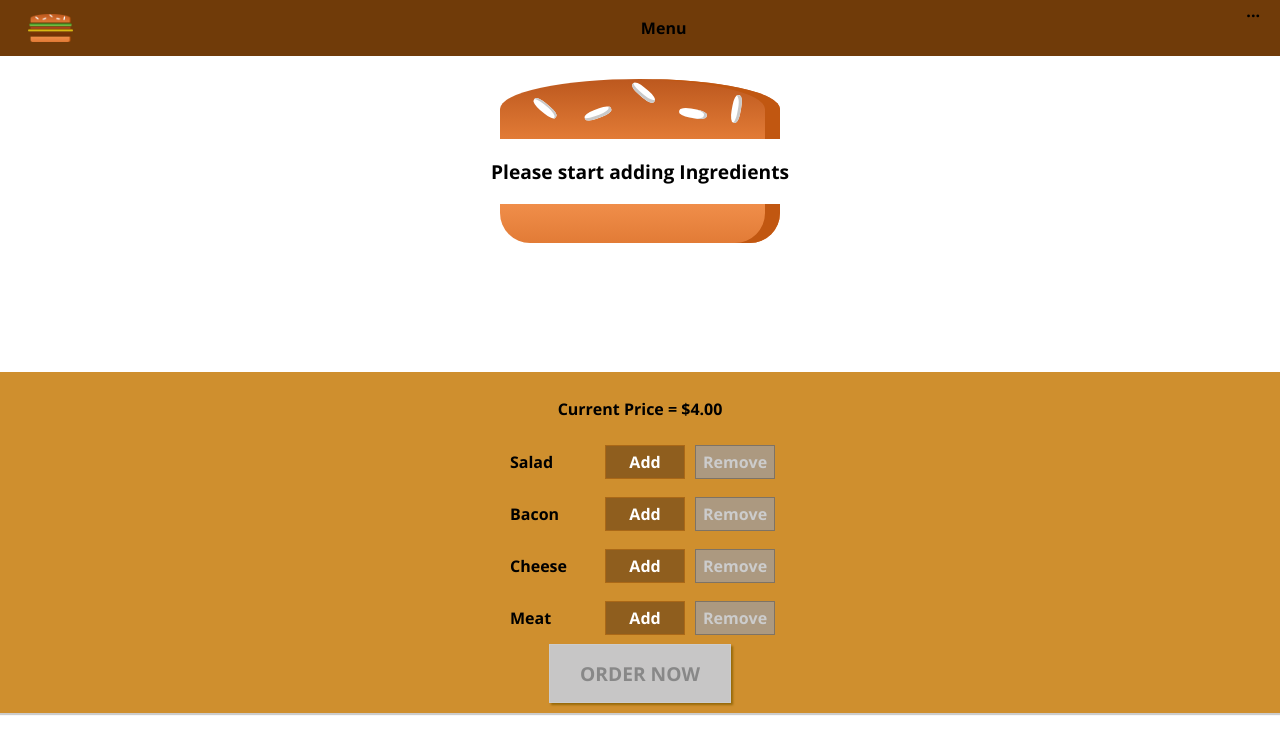
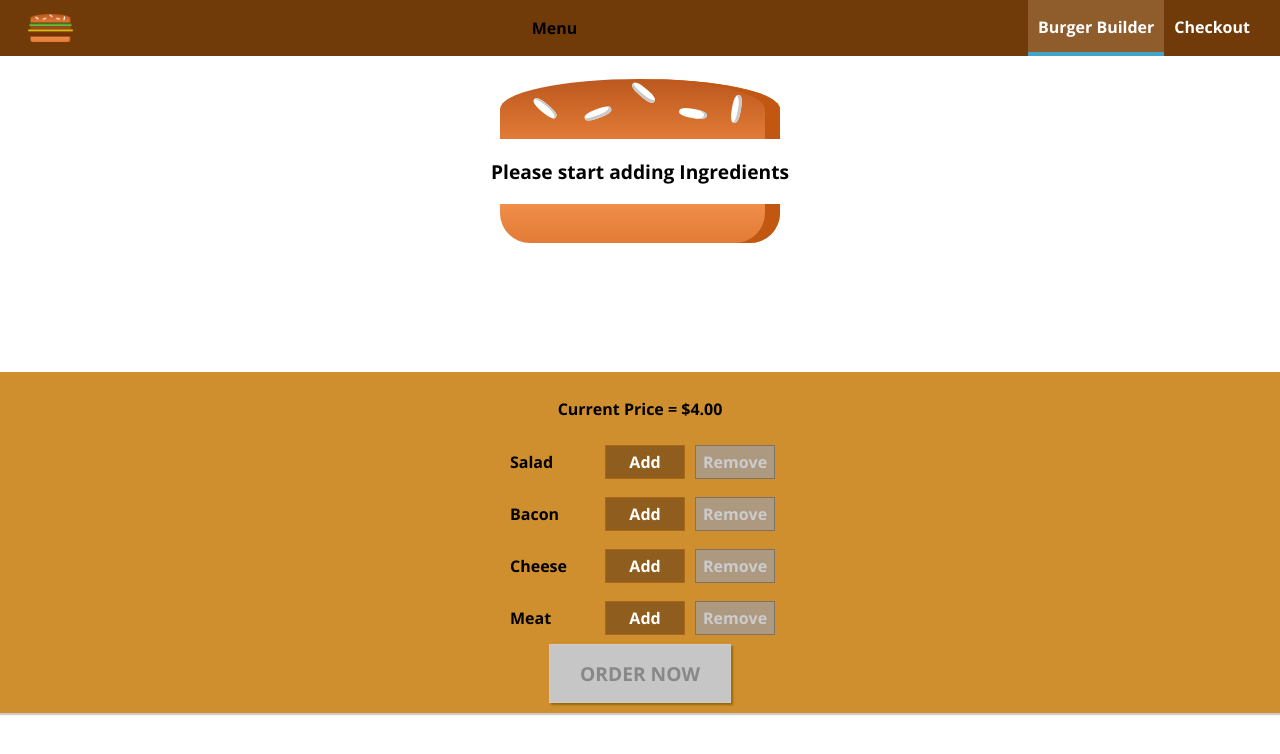
Before and after one commit to IvnRmcd/react-tutorial, a React app: page / in a window 1280 px wide. Shown: the top 754 px of the page. Built offline with nearby package versions, Linux system fonts and the light colour scheme.

Commit message:
Add navigation items to the header

```diff
--- a/src/components/Logo/Logo.js
+++ b/src/components/Logo/Logo.js
@@ -1,4 +1,3 @@
-import { logDOM } from "@testing-library/react";
 import React from "react";
 import Logo from "../../assets/images/burger-logo.png";
 import styles from "./Logo.module.css";
--- /dev/null
+++ b/src/components/Navigation/NavigationItems/NavigationItem/NavigationItem.js
@@ -0,0 +1,14 @@
+import React from "react";
+import styles from "./NavigationItem.module.css";
+
+const navigationItem = (props) => {
+  return (
+    <li className={styles.NavigationItem}>
+      <a href={props.link} className={props.active ? styles.active : null}>
+        {props.children}
+      </a>
+    </li>
+  );
+};
+
+export default navigationItem;
--- /dev/null
+++ b/src/components/Navigation/NavigationItems/NavigationItem/NavigationItem.module.css
@@ -0,0 +1,25 @@
+.NavigationItem {
+  margin: 0;
+  box-sizing: border-box;
+  display: flex;
+  height: 100%;
+  align-items: center;
+}
+
+.NavigationItem a {
+  color: white;
+  text-decoration: none;
+  height: 100%;
+  padding: 16px 10px;
+  border-bottom: 4px solid transparent;
+  box-sizing: border-box;
+  display: block;
+}
+
+.NavigationItem a:hover,
+.NavigationItem a:active,
+.NavigationItem a.active {
+  background: #8f5c2c;
+  border-bottom: 4px solid #40a4c8;
+  color: white;
+}
--- /dev/null
+++ b/src/components/Navigation/NavigationItems/NavigationItems.js
@@ -0,0 +1,16 @@
+import React from "react";
+import styles from "./NavigationItems.module.css";
+import NavigationItem from "./NavigationItem/NavigationItem";
+
+const navigationItems = (props) => {
+  return (
+    <ul className={styles.NavigationItems}>
+      <NavigationItem link="/" active>
+        Burger Builder
+      </NavigationItem>
+      <NavigationItem link="/">Checkout</NavigationItem>
+    </ul>
+  );
+};
+
+export default navigationItems;
--- /dev/null
+++ b/src/components/Navigation/NavigationItems/NavigationItems.module.css
@@ -0,0 +1,8 @@
+.NavigationItems {
+  margin: 0;
+  padding: 0;
+  list-style: none;
+  display: flex;
+  align-items: center;
+  height: 100%;
+}
--- a/src/components/Navigation/Toolbar/Toolbar.js
+++ b/src/components/Navigation/Toolbar/Toolbar.js
@@ -1,13 +1,14 @@
 import React from "react";
 import styles from "./Toolbar.module.css";
 import Logo from "../../Logo/Logo";
+import NavigationItems from "../NavigationItems/NavigationItems";
 
 const toolbar = (props) => {
   return (
     <header className={styles.Toolbar}>
       <Logo />
       <div>Menu</div>
-      <nav>...</nav>
+      <NavigationItems />
     </header>
   );
 };
```
